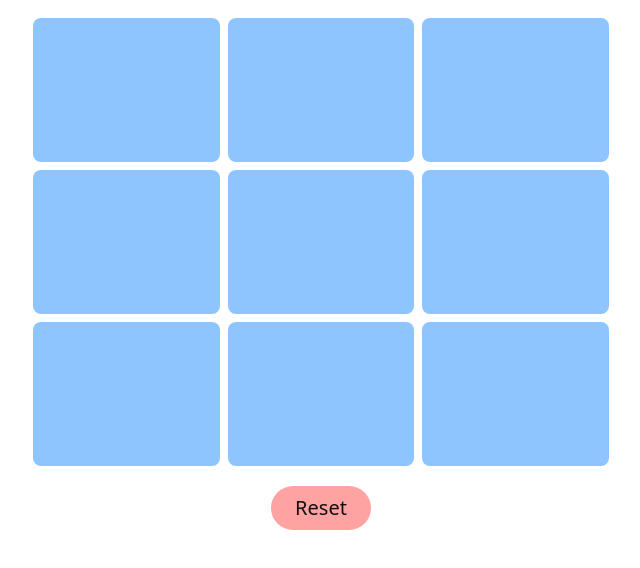
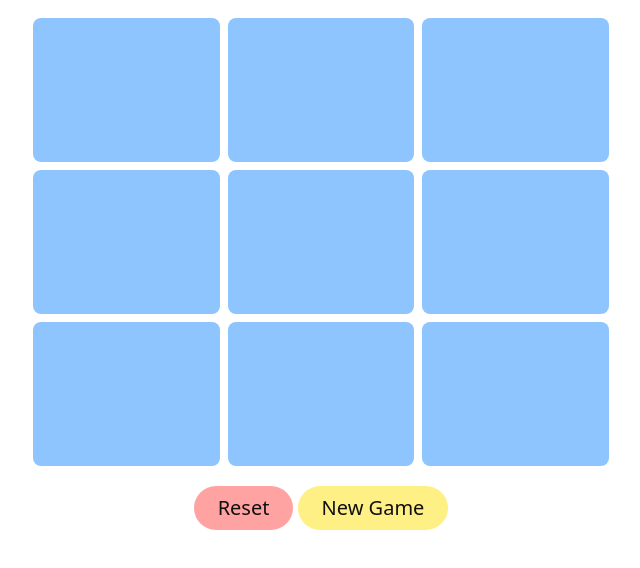
Before and after one commit to mushfiqueraiyan/tic-tac-toe, a plain HTML site: page index.html in a window 1280 px wide. Shown: the part 94-662 px from the top of the page, without its empty margins (319-959 px from the left). Drawn offline with nearby package versions, Linux system fonts and the light colour scheme.

Commit message:
added new game button

```diff
--- a/index.html
+++ b/index.html
@@ -20,6 +20,7 @@
             <button class="box p-10 bg-blue-300 text-5xl flex items-center justify-center cursor-pointer rounded-lg h-36"></button>
         </section>
         <button id="reset" class="mt-5 bg-red-300 text-[#101010] py-2 px-6 rounded-full cursor-pointer text-xl">Reset</button>
+        <button id="newGame" class="mt-5 bg-yellow-200 text-[#101010] py-2 px-6 rounded-full cursor-pointer text-xl">New Game</button>
         <p id="win"></p>
     </main>
 </body>
```
